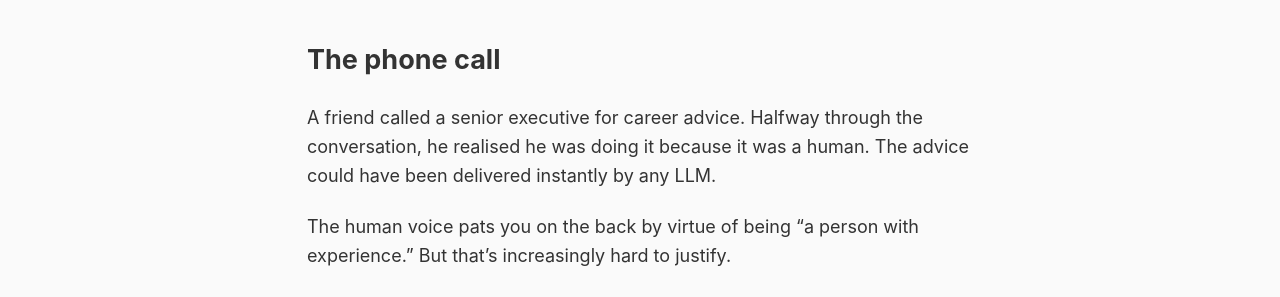
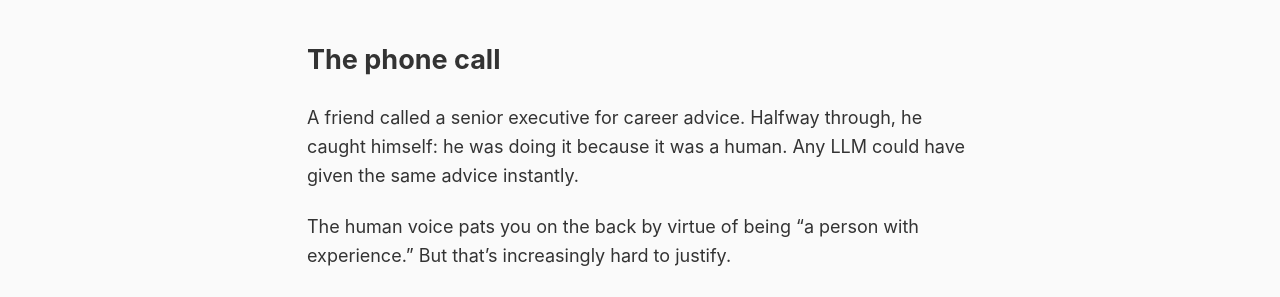
Before and after one commit to rob137/rob137.github.io, a Jekyll site: the page built from _posts/2026-01-07-who-you-call.md, in a window 1280 px wide. Shown: the part 684-981 px from the top of the page. Built offline with Jekyll 4.4.1, drawn with Linux system fonts in a browser that asks for light colours.

Commit message:
Who You Call: sharpen self-realization moment

```diff
--- a/_posts/2026-01-07-who-you-call.md
+++ b/_posts/2026-01-07-who-you-call.md
@@ -18,7 +18,7 @@ So they asked an AI to do it for them. It did a fantastic job. They basically ju
 
 ## The phone call
 
-A friend called a senior executive for career advice. Halfway through the conversation, he realised he was doing it because it was a human. The advice could have been delivered instantly by any LLM.
+A friend called a senior executive for career advice. Halfway through, he caught himself: he was doing it because it was a human. Any LLM could have given the same advice instantly.
 
 The human voice pats you on the back by virtue of being "a person with experience." But that's increasingly hard to justify.
 
```
